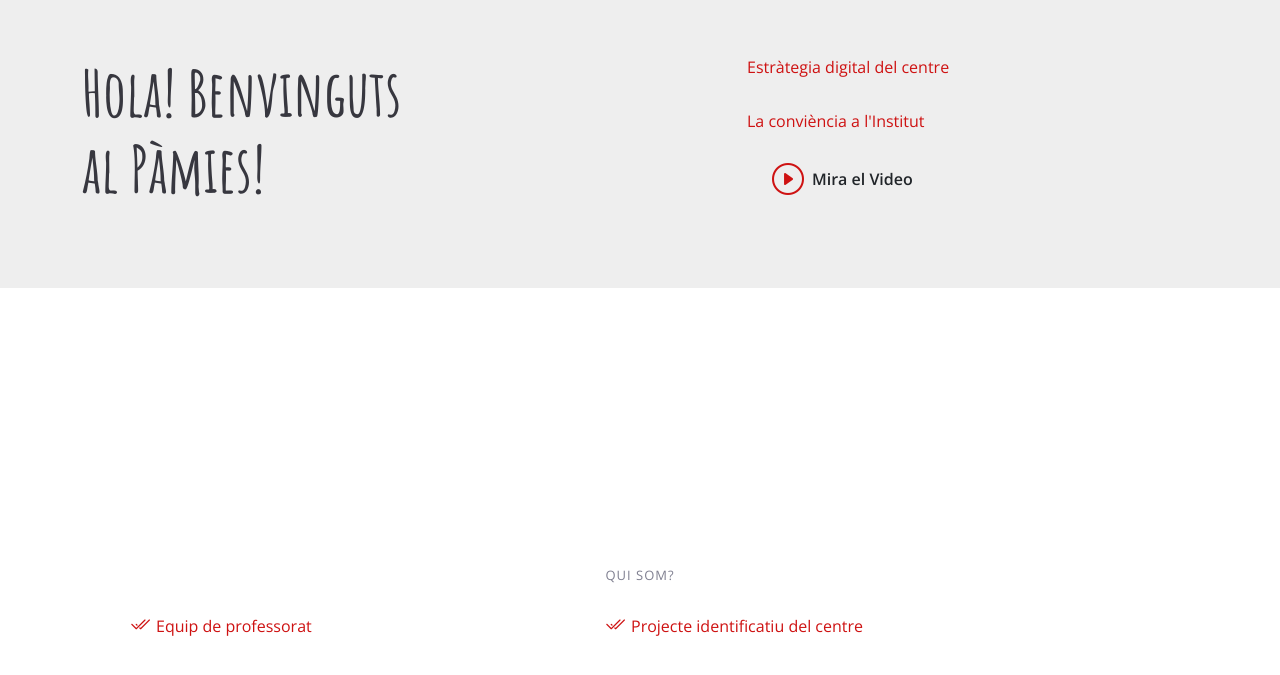
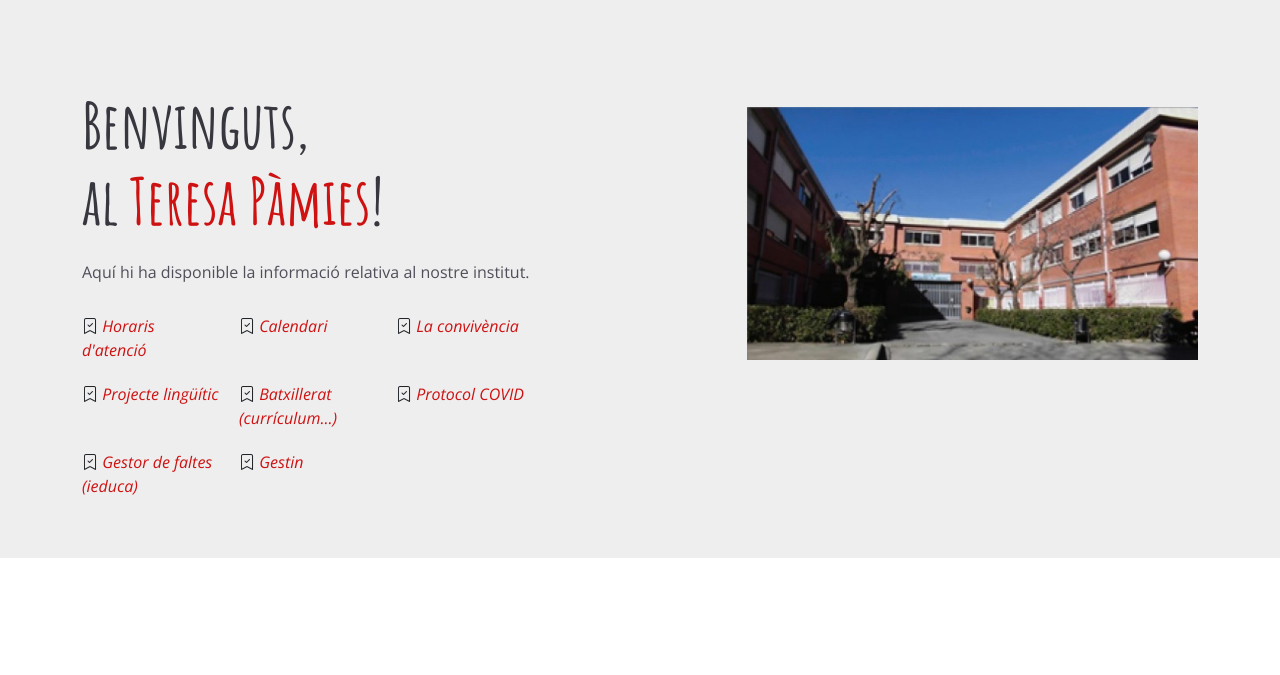
Before and after one commit to xalbaiges/xalbaiges.github.io, a plain HTML site: page index.html in a window 1280 px wide. Shown: the part 1305-1980 px from the top of the page. Drawn offline with nearby package versions, Linux system fonts and the light colour scheme.

Commit message:
afegit seccio institut

```diff
--- a/index.html
+++ b/index.html
@@ -144,34 +144,52 @@
 
   <main id="main">
   <!-- =======  Seccio Institut ======= -->
-  <section id="institut" class="hero d-flex align-items-center section-bg">
+  <section id="institut"  class="hero d-flex align-items-center section-bg">
     <div class="container">
-      <div class="row justify-content-between gy-50">
-        <div class="col-lg-5 order-2 order-lg-1 d-flex flex-column justify-content-center align-items-center align-items-lg-start text-center text-lg-start">
-          <h2 data-aos="fade-up">Hola! Benvinguts<br>al Pàmies!</h2>
+      <div class="row justify-content-between gy-5">
+        <div class="col-lg-5 order-2 order-lg-1 d-flex flex-column justify-content-center align-items-center align-items-lg-start text-center text-lg-start" style="margin-top:80px">
+          <h2 data-aos="fade-up">Benvinguts,<br> al <span>Teresa Pàmies</span>!</h2>
+          <p data-aos="fade-up" data-aos-delay="100">Aquí hi ha disponible la informació relativa al nostre institut.</p>
+          <div class="d-flex" data-aos="fade-up" data-aos-delay="200">
+          	<div style="display: grid;grid-template-columns: 1fr 1fr 1fr;grid-gap: 20px;">
 
+              <i class="bi bi-bookmark-check">
+              	<a href="assets/documents/horarisatencio.pdf" target="_blank"> Horaris d'atenció</a>
+              </i>
+              <i class="bi bi-bookmark-check">
+              	<a href="assets/documents/calenlec22bo.pdf" target="_blank"> Calendari</a>
+              </i>
+              <i class="bi bi-bookmark-check">
+              	<a href="assets/documents/convivenciainstitut.pdf" target="_blank"> La convivència</a>
+              </i>
+              <i class="bi bi-bookmark-check">
+              	<a href="assets/documents/ProjecteLinguisticTeresaPamies.pdf" target="_blank"> Projecte lingüític</a></i>
+              <i class="bi bi-bookmark-check">
+              	<a href="assets/documents/matbatx21.pdf" target="_blank"> Batxillerat (currículum...)</a>
+              </i>
+              <i class="bi bi-bookmark-check">
+              	<a href="assets/documents/protocolcovid.pdf" target="_blank"> Protocol COVID</a>
+              </i>
+              <i class="bi bi-bookmark-check">
+              	<a href="#" target="_blank"> Gestor de faltes (ieduca)</a>
+              </i>
+              <i class="bi bi-bookmark-check">
+              	<a href="https://pgirona-gestin.net/" target="_blank"> Gestin</a>
+              </i>
+            </div>
+
+          </div>
         </div>
-        <!-- <div class="col-lg-5 order-1 order-lg-2 text-center text-lg-start"> -->
-         <div class="col-lg-5 order-1 order-lg-2 text-center text-lg-start">
-          <!--<img src="assets/img/hero-img.png" class="img-fluid" alt="" data-aos="zoom-out" data-aos-delay="300">-->
-          <!-- <img src="images/capcalera_web.png" class="img-fluid" alt="" data-aos="zoom-out" data-aos-delay="300"> -->
-          <p data-aos="fade-up" data-aos-delay="100">
-            <a href="https://sites.google.com/instpamies.cat/edc-institut-teresa-pamies/estrat%C3%A8gia-digital-de-centre" target="_blank">Estràtegia digital del centre</a>
-          </p>
-          <p data-aos="fade-up" data-aos-delay="100">
-            <a href="assets/documents/convivenciainstitut.pdf">La conviència a l'Institut</a>
-          </p>
-          <div class="d-flex" data-aos="fade-up" data-aos-delay="200">
-            <a href="https://www.youtube.com/watch?v=ko9skwAr5p0" class="glightbox btn-watch-video d-flex align-items-center"><i class="bi bi-play-circle"></i><span>Mira el Video</span></a>
-          </div>
-
+        <div class="col-lg-5 order-1 order-lg-2 text-center text-lg-start" style="margin-top:100px">
+          <img src="assets/img/instituto-teresa-pamies.jpeg" class="img-fluid" alt="" data-aos="zoom-out" data-aos-delay="300">
         </div>
       </div>
     </div>
   </section><!-- final Seccio Insitut -->
 
-    <!-- ====== Seccio Som  ========== -->
-    <section id="qui-som" class="about">
+    <!-- ====== Seccio Qui Som  ========== -->
+    <section id="qui-som" class=
+    "about">
       <div class="container" data-aos="fade-up">
 
         <div class="section-header">
```
Also changed, not shown: assets/img/instituto-teresa-pamies.jpeg (added), 2 other files.
